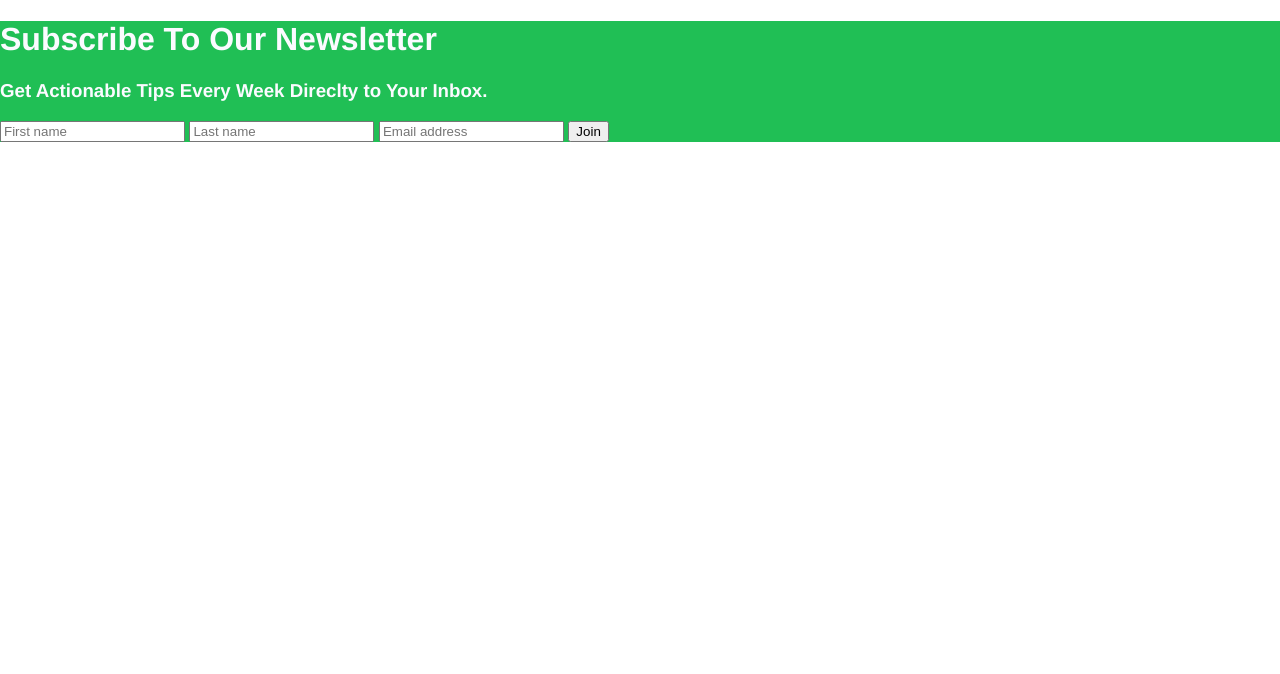
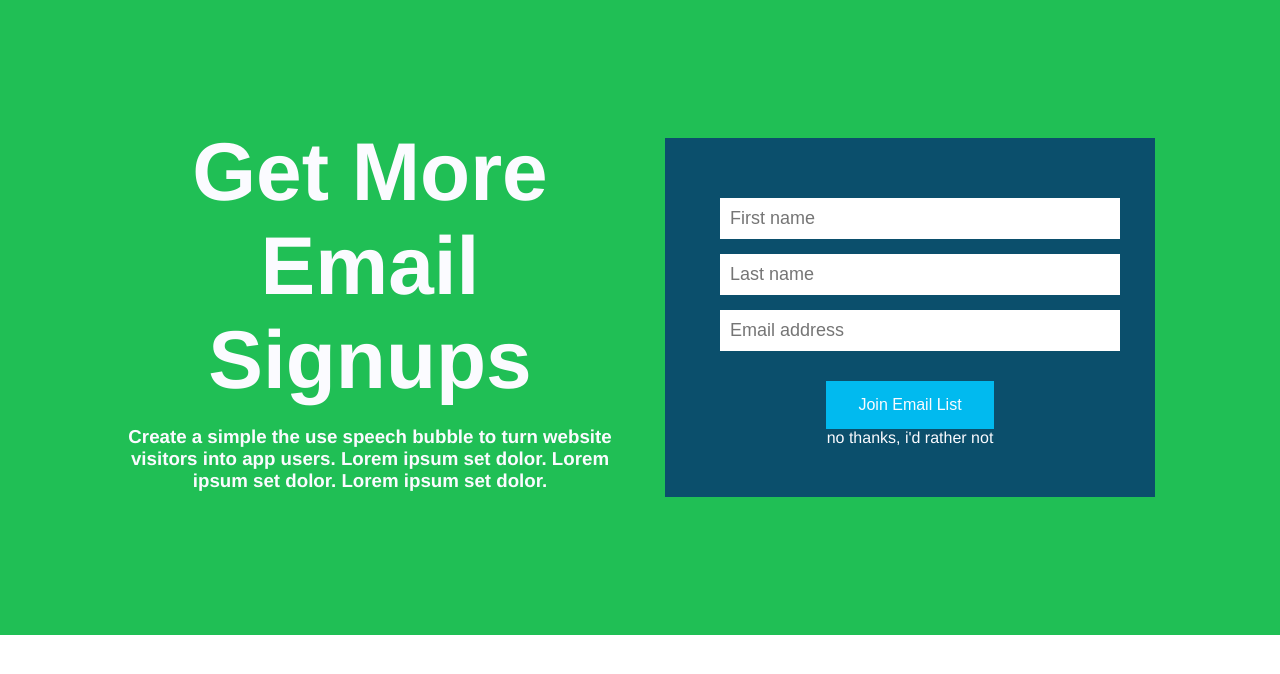
Before and after one commit to ctrimm/angular-welcome-mat, a website: page index.html in a window 1280 px wide. Drawn offline with nearby package versions, Linux system fonts and the light colour scheme; some packages are replaced by stand-ins of ours.

Commit message:
injected ngCookies to track state of welcome mat & updated styles

```diff
--- a/app.js
+++ b/app.js
@@ -12,7 +12,7 @@
      * @module welcomemat
      * @name welcomemat
      */
-    angular.module('welcomemat', ['ng', 'ngResource', 'ngSanitize']);
+    angular.module('welcomemat', ['ng', 'ngCookies', 'ngResource', 'ngSanitize']);
 
 })();
 
@@ -28,9 +28,10 @@
    * @module welcomemat
    * @name WelcomeMatCtrl
    * @description Controller for the welcome mat
+   * @requires $cookies
    * @requires $resource
    */
-  function WelcomeMatCtrl($resource) {
+  function WelcomeMatCtrl($cookies, $resource) {
     var self = this;
     // Variables
     self.actions = {
@@ -60,14 +61,10 @@
       var fields = Object.keys(mailchimp);
 
       for(var i = 0; i < fields.length; i++) {
-        console.log('params[fields[i]] - ', self.params[fields[i]], 'mailchimp[fields[i]] - ', mailchimp[fields[i]]);
         self.params[fields[i]] = mailchimp[fields[i]];
       }
 
       self.params.c = 'JSON_CALLBACK';
-
-      console.log('params - ', self.params);
-      console.log('actions - ', self.actions);
       self.MailChimpSubscription = $resource(self.url, self.params, self.actions);
 
       // Send subscriber data to MailChimp
--- a/index.html
+++ b/index.html
@@ -4,6 +4,7 @@
   <meta charset="utf-8">
   <meta http-equiv="X-UA-Compatible" content="IE=edge">
   <script src="https://ajax.googleapis.com/ajax/libs/angularjs/1.5.3/angular.min.js"></script>
+  <script src="./node_modules/angular-cookies/angular-cookies.min.js"></script>
   <script src="./node_modules/angular-resource/angular-resource.min.js"></script>
   <script src="./node_modules/angular-sanitize/angular-sanitize.min.js"></script>
   <script src="./app.js"></script>
@@ -11,20 +12,31 @@
   <link rel="stylesheet" href="./styles.css">
 </head>
 <body>
-  <div class="custom_callout">
-      <h1>Subscribe To Our Newsletter</h1>
-      <h3>Get Actionable Tips Every Week Direclty to Your Inbox.</h3>
+
+  <div class="flexgrid">
+    <div class="col cta">
+      <h1>Get More Email Signups</h1>
+      <h3>Create a simple the use speech bubble to turn website visitors into app users. Lorem ipsum set dolor. Lorem ipsum set dolor. Lorem ipsum set dolor.</h3>
+    </div>
+    <div class="col fieldscontainer">
+      <div class="fields">
         <form ng-controller="WelcomeMatCtrl as mat">
           <div ng-hide="mailchimp.result === 'success'">
-        <input type="text" name="fname" ng-model="mailchimp.FNAME" placeholder="First name">
-        <input type="text" name="lname" ng-model="mailchimp.LNAME" placeholder="Last name">
-        <input type="email" name="email" ng-model="mailchimp.EMAIL" placeholder="Email address" required>
-        <button ng-disabled="MailchimpSubscriptionForm.$invalid" ng-click="mat.addSubscription(mailchimp)">Join</button>
+            <input type="text" name="fname" ng-model="mailchimp.FNAME" placeholder="First name" required>
+            <input type="text" name="lname" ng-model="mailchimp.LNAME" placeholder="Last name" required>
+            <input type="text" name="email" ng-model="mailchimp.EMAIL" placeholder="Email address" required>
+            <!-- <button ng-disabled="MailchimpSubscriptionForm.$invalid" ng-click="mat.addSubscription(mailchimp)">Join</button> -->
+            <button class="button" ng-disabled="MailchimpSubscriptionForm.$invalid" ng-click="mat.addSubscription(mailchimp)">Join Email List</button>
           </div>
+          <span class="nothanks">
+            no thanks, i'd rather not
+          </span>
           <div class="message">
             <span ng-bind-html="mailchimp.message"></span>
           </div>
         </form>
       </div>
+    </div>
+  </div>
 </body>
 </html>
--- /dev/null
+++ b/src/_mixins.scss
@@ -0,0 +1,38 @@
+@mixin appearance($val) {
+  -webkit-appearance: $val;
+  -moz-appearance: $val;
+  appearance: $val;
+}
+
+@mixin border-radius($rad) {
+  -webkit-border-radius: $rad;
+  -moz-border-radius: $rad;
+  -ms-border-radius: $rad;
+  -o-border-radius: $rad;
+  border-radius: $rad;
+}
+
+@mixin border-top-left-radius($one, $two) {
+  -webkit-border-top-left-radius: $one $two;
+  -moz-border-radius-topleft: $one $two;
+  border-top-left-radius: $one $two;
+}
+
+@mixin border-top-right-radius($one, $two) {
+  -webkit-border-top-right-radius: $one $two;
+  -moz-border-radius-topright: $one $two;
+  border-top-right-radius: $one $two;
+}
+
+@mixin box-shadow($val) {
+  -webkit-box-shadow: $val;
+  -moz-box-shadow: $val;
+  box-shadow: $val;
+}
+
+@mixin transition($time) {
+  -webkit-transition: border $time;
+  -moz-transition: border $time;
+  -o-transition: border $time;
+  transition: border $time;
+}
--- /dev/null
+++ b/src/_variables.scss
@@ -0,0 +1,11 @@
+$font-stack: Helvetica, sans-serif;
+
+//Colors
+$primary-color: #FBFBFF;
+$secondary-color: #757575;
+
+$background-color: #20BF55;
+$dark-blue: #0B4F6C;
+$light-blue: #01BAEF;
+
+$tooltip: #20BF55;
--- a/src/lib/_welcomeMat.module.js
+++ b/src/lib/_welcomeMat.module.js
@@ -12,6 +12,6 @@
      * @module welcomemat
      * @name welcomemat
      */
-    angular.module('welcomemat', ['ng', 'ngResource', 'ngSanitize']);
+    angular.module('welcomemat', ['ng', 'ngCookies', 'ngResource', 'ngSanitize']);
 
 })();
--- a/src/styles.scss
+++ b/src/styles.scss
@@ -1,51 +1,108 @@
-html, body {
-  font: 100% Helvetica, sans-serif;
-  color: #FBFBFF;
+@import 'mixins';
+@import 'variables';
+
+//break into a column for small screens
+@media (max-width: 600px) {
+  .flex-grid {
+    display: block;
+
+    .col.cta {
+      padding: 25px 0px 0px 25px;
+
+      h1 {
+        font-size: 30px;
+      }
+    }
+  }
+}
+
+body {
+  font: 100% $font-stack;
+  color: $primary-color;
   margin: 0px;
 }
 
-.hidden {
-  animation: fadeout 1s ;
-  -webkit-animation: fadeout 1s ;
-  animation-fill-mode: forwards;
-  -webkit-animation-fill-mode: forwards;
+input[type="text"], input[type="email"] {
+  display: block;
+  margin: 0;
+  width: 100%;
+  font-size: 18px;
+  @include appearance(none);
+  @include border-radius(none);
+  @include box-shadow(none);
 }
 
-@-webkit-keyframes fadeout {
-  from {
-    display:block;
-    visibility:visible;
-    opacity: 1;
+textarea:focus, input:focus, button{
+    outline: none;
 }
-  to {
-    display:none;
-    visibility:hidden;
-    opacity:0;
-    height: 0;
+
+.flexgrid {
+  background-color: $background-color;
+  display: -webkit-flex;
+  display: flex;
+  -webkit-flex-flow: row wrap;
+  flex-flow: row wrap;
+
+  .col {
+    flex: 1;
+    padding: 125px;
+
+    &.cta {
+      padding-right: 25px;
+      text-align: center;
+
+      h1 {
+        font-size: 82px;
+        font-weight: 700;
+        margin: 0;
       }
     }
 
-/* Standard syntax */
-@keyframes fadeout {
-  from {
-    max-height: 999px;
-    opacity: 1;
+    &.fieldscontainer {
+      align-self: center;
+      padding-left: 25px;
+      text-align: center;
+
+      .fields {
+        background-color: $dark-blue;
+        padding: 50px;
+
+        h3 {
+          margin-top: 0;
         }
-  to {
-    display:none;
-    max-height: 0;
-    opacity:0;
+
+        input[type="text"] {
+          border: solid 5px $dark-blue;
+          padding: 10px 0px 10px 10px;
+          margin-top: 5px;
+          @include transition(0.3s);
+        }
+
+        input[type="text"]:focus, input[type="text"].focus {
+          border: solid 5px $light-blue;
+        }
+
+        .button {
+          background-color: $light-blue;
+          border: none;
+          color: $primary-color;
+          display: inline-block;
+          font-size: 16px;
+          margin-top: 25px;
+          padding: 15px 32px;
+          text-align: center;
+          text-decoration: none;
+        }
+      }
+    }
   }
 }
 
-.custom_callout {
-  background-color: #20BF55;
-  color: #FBFBFF;
-  min-height: 100%;
-  min-width: 100%;
+.flexgridthirds {
+  display: flex;
+  justify-content: space-between;
 
-  .message {
-    font-weight: 700;
-    text-decoration: underline wavy red;
+  .col {
+    width: 32%;
   }
 }
```
Also changed, not shown: package.json (+4 -3 lines), src/lib/welcomeMatCtrl.js (+2 -5 lines), styles.css. Lines whose indentation alone changed are shown as unchanged.
